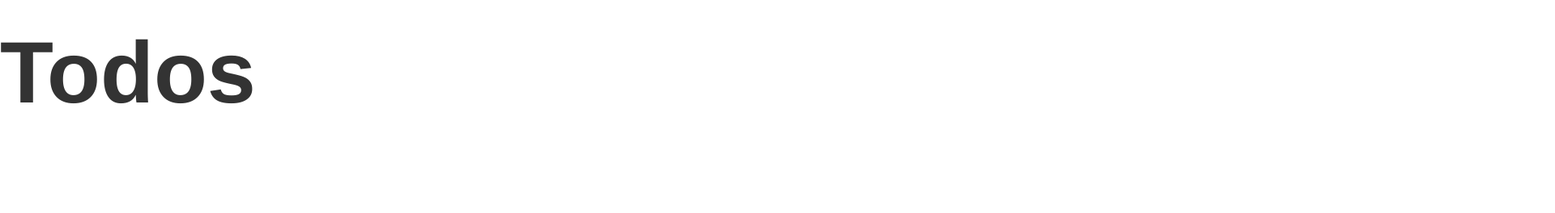
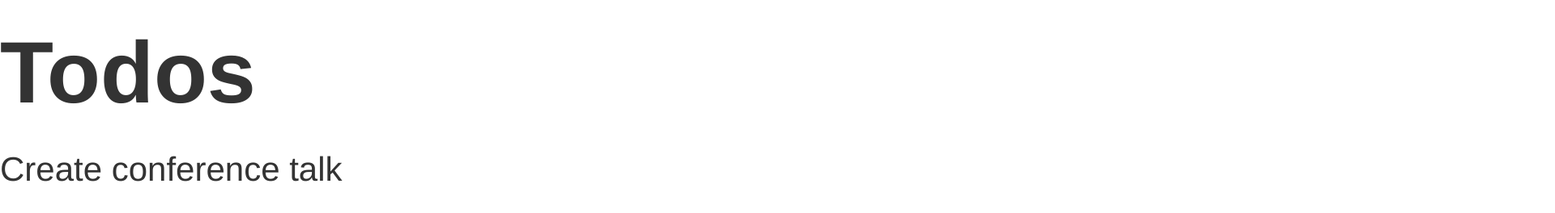
Before and after one commit to fwielstra/textstuffs, a plain HTML site: page backbone-pfz2012/todo/index.html in a window 1280 px wide. Shown: the top 264 px of the page at 81% size, 1920 px wide, since content can reach past the window. Drawn offline with Linux system fonts and the light colour scheme.

Commit message:
Step 1: Extend a View, implement render, create and add to DOM

```diff
--- a/backbone-pfz2012/todo/index.html
+++ b/backbone-pfz2012/todo/index.html
@@ -21,6 +21,16 @@
 
     <script>
 
+      var TodoView = Backbone.View.extend({
+        render: function() {
+          this.$el.html("Create conference talk");
+        }
+      });
+
+      var todo = new TodoView();
+      todo.render();
+      $(".container").html(todo.el);
+
     </script>
   </body>
 </html>
```
